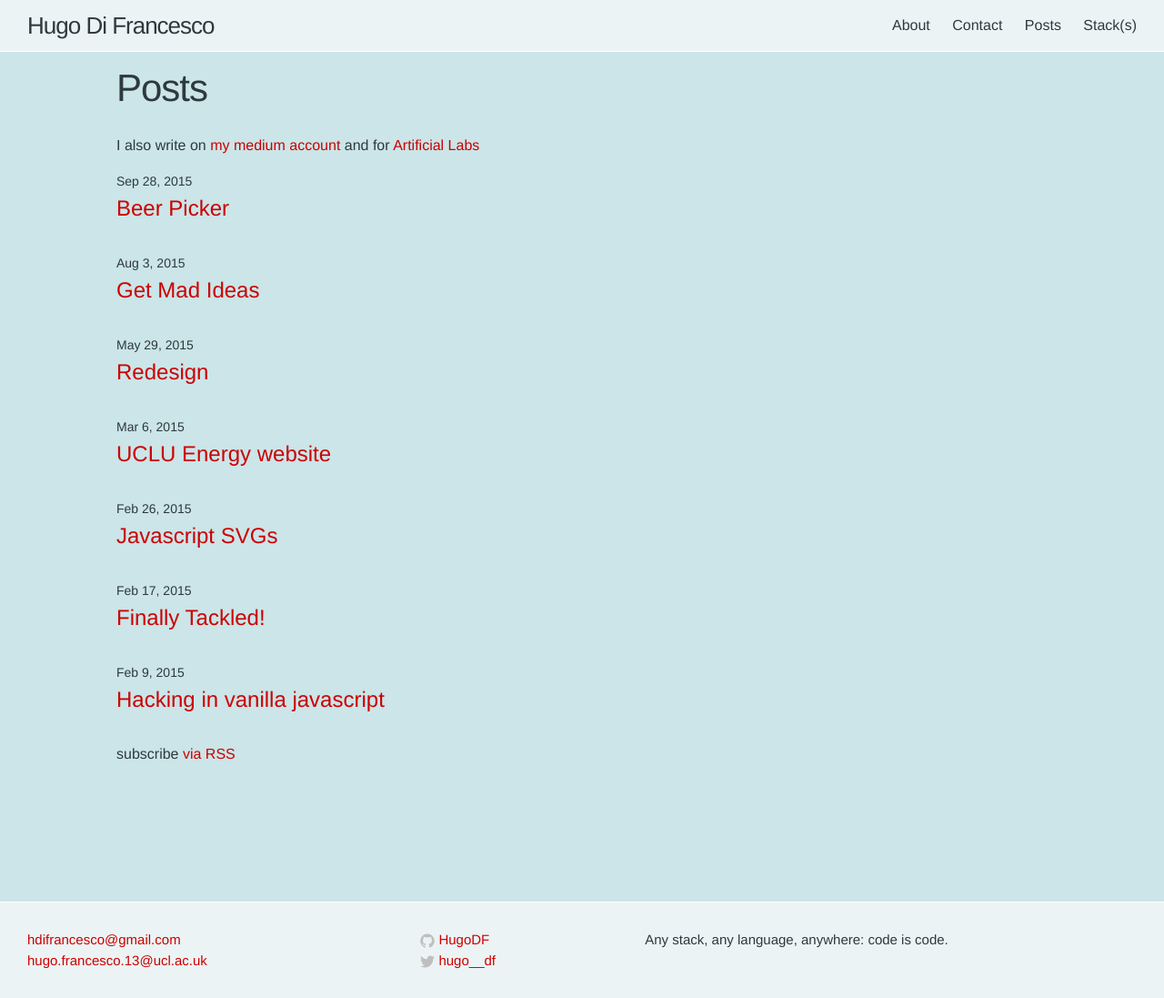
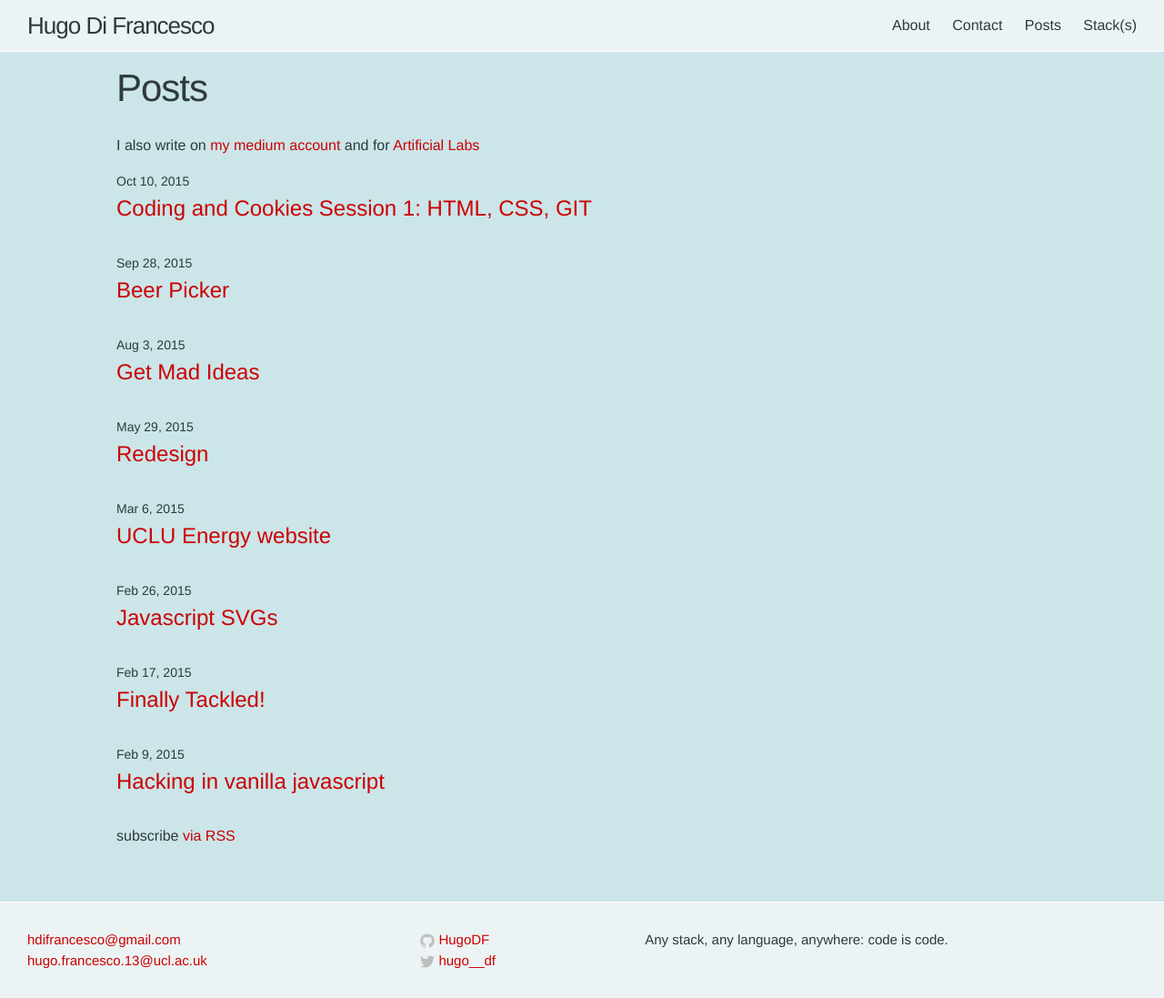
Before and after one commit to HugoDF/HugoDF.github.io, a Jekyll site: the page built from posts.md, in a window 1280 px wide and 1097 px high. Shown: the whole window at 91% size. Built offline with Jekyll 4.4.1, drawn with Linux system fonts in a browser that asks for light colours; Markdown is read by kramdown in place of the engine named in the settings; some of the changed lines change nothing that is shown.

Commit message:
add images, tweak the tutorial.md

````diff
--- a/_config.yml
+++ b/_config.yml
@@ -11,4 +11,4 @@
 github_username:  HugoDF
 
 # Build settings
-markdown: kramdown
+markdown: redcarpet
--- /dev/null
+++ b/_posts/2015-10-10-tutorial.md
@@ -0,0 +1,479 @@
+---
+layout: post
+title: "Coding and Cookies Session 1: HTML, CSS, GIT"
+date:   2015-10-10 16:25:00
+categories: tutorials
+---
+#Demo the things
+We're making the CV I'm showing off at [hugodf.github.io/codingandcookies1](http://hugodf.github.io/codingandcookies1).
+You get the whole repo at many stages at [github.com/HugoDF/codingandcookies1](https://github.com/HugoDF/codingandcookies1)
+#Get the HTML set up
+Create your HTML elements and declare the doctype (document type) like so:
+
+```html
+<!doctype html>
+<html>
+  <head>
+  </head>
+  <body>
+  </body>
+</html>
+```
+
+In your `head` tag add the following: `<meta description="have some description for your page">`
+
+Quick rundown of vocabulary `meta` is the tag (like `html`, `head`, `body`), description is an attribute (which we'll see more instances of later). When they're shown in a browser, these tags are what we call **elements**.
+
+Some elements have an opening and a closing tag while others self-close. A self-closing tag is usually one that doesn't contain anything that's meant to be displayed.
+
+Now add `<title></title>` under the meta-description tag we've just put into our code.
+
+Within the title tag, put the title of the page "CV - YOUR NAME".
+
+Our code now looks like this:
+
+```html
+<!doctype html>
+<html>
+  <head>
+    <meta description="CV of YOUR NAME">
+    <title>CV - YOUR NAME</title>
+  </head>
+  <body>
+
+  </body>
+</html>
+```
+
+Opening this up will show you a blank page, but the "title" tag means that the browser knows how to name the page (you can see "CV - YOUR NAME" on the tab in which it's open).
+
+![Shot of the title bar][image-1]
+
+Now you can inspect the source code by right-clicking on the page and clicking "inspect element". You can inspect the page and opening up the tags, you see that our code is there.
+
+![Inspector][image-2]
+
+#Get started with the header
+Now let's start by making the first section of the CV, the header section.
+
+This is the header of the CV right?
+
+Well that's the name of the tag: `header`. Inside our header, we have headings of different sizes. The heading elements are `h1`, `h2`, `h3`, `h4` and so on.
+
+Add the following code to your `cv.html` file (after the opening `body` tag).
+
+```html
+<header>
+  <h1>Hugo Di Francesco</h1>
+  <h2>Cookie Master</h2>
+</header>
+```
+
+Go to your browser and refresh the page. Ok it's not that pretty but hey, we're getting content up right?
+
+Next we're going to tackle that section on the left, the one that has your contact details, skills, languages and so on. Again we're going to use a fancy HTML5 tag called `aside`. You can now call yourself a HTML5 ninja (disclosure I have never used this tag, ever because you can replicate its behaviour with generic elements... more on that later). Your body tag should look something like this:
+
+```html
+<body>
+  <header>
+    <h1>Hugo Di Francesco</h1>
+    <h2>Cookie Master</h2>
+  </header>
+  <aside>
+    My skills are going to go here
+  </aside>
+</body>
+```
+##Sidebar content creation
+We now need to complete the first section (the sidebar) which is "contact".
+We're going to open up a `div` element (div stands for division, this is one of the generic elements I was talking about earlier). Within it we're going to put a heading, a `h3` (3 because it should be smaller and lower down the hierarchy of the page with regards to the name and current position) with "contact". So `aside` looks like this:
+
+```html
+<aside>
+  <div>
+    <h3>Contact</h3>
+  </div>
+</aside>
+```
+
+###Anchors (links)
+Within "contact" we probably want to add some details right? Like an email and a website URL. The fun bit is that when someone clicks on either of those, we can actually make them interact.
+This is done with the `a` tag, the "anchor" tag. This tag has an attribute called `href` which stands for hypertext reference which means we can point it to say a website or an email address (email is some wizardry if I'm honest). After the "contact" heading, let's add the following code:
+
+```html
+<h3>Contact</h3>
+<p><a href="http://twitter.com/hugo__df">@hugo__df</a></p>
+<p><a href="mailto:hdifrancesco@gmail.com">hdifrancesco@gmail.com</a></p>
+```
+
+Ok so this line makes sense right?
+
+```html
+<p><a href="http://twitter.com/hugo__df">@hugo__df</a></p>
+```
+
+We're pointing the hypertext reference to `http://hugodf.github.io` (which is my personal page). Note that we are putting `http://` at the start, this tells the browser we're not trying to direct to another page on our site which would have a `href` value of `/page_name`.
+
+```html
+<a href="mailto:hdifrancesco@gmail.com">hdifrancesco@gmail.com</a>
+```
+
+Our next line is more interesting. In the `href`, we're stating `mailto`, this is a cool trick that allows you to tell the browser:
+
+"Hey, you should open an email client with `hdifrancesco@gmail.com` as the recipient".
+
+Which, when you click it, is exactly what it does. You can look up more tricks like "telephone link" (which does something similar to what `mailto` does but for a phone).
+
+What do the `p` tags do?
+
+Well remove them and see. The `p` or paragraph tag tells the browser "this is a paragraph" so there's a line break after it. In HTML terms, `p` is displayed as a `block`, whereas `a`'s are displayed `inline`. Other elements that display as `block` (that we've seen) are `div`, `aside` and the `h_` (heading) family.
+
+Onto the next section of the left column. We need to add languages and expertise right? So let's add the following (pretty much just copy paste your "contact" `div` and change the content)
+
+```html
+<div>
+  <h3>Languages</h3>
+  <p>Fluent: HTML, CSS, Javascript</p>
+  <p>Conversational: Ruby, Python, Java</p>
+</div>
+<div>
+  <h3>Skills</h3>
+  <h4>Linguistic</h4>
+  <p>French, English, Spanish</p>
+  <h4>Eating-abilities</h4>
+  <p>Ben&amp;Jerry's champion of 10 Downing Street</p>
+</div>
+```
+
+Ok so we know what those `h4` and `p` and all that stand for... What about `&amp;`?
+
+Well, that's just an ampersand, HTML needs to use `&` to designate the start of some special characters (like right arrow: `$rarr;`) so they made `&` a special character :) how lovely.
+
+Alright so now we look like this:
+
+![bare HTML][image-3]
+
+##The CV
+Let's tackle the main section of the CV
+
+We know what `div`s are now so let's just get straight into it:
+- We're going to add a `div`after your previous code.
+- Inside that, add a `p` that contains your intro text/statement.
+So you've got:
+
+```html
+<div class="main-feed">
+  <p>I do some things like coding and cookies, but then again, I'm not too into it you know</p>
+</div>
+```
+
+##Class attribute
+
+What does `class="main-feed"` do?
+
+`class` is an attribute, because we're using `div` which is a generic element, we want to give that section a bit more meaning by naming it with a class (also we're going to need this to style it with CSS later). Apart from that (being used for styling and scripting), it doesn't do anything˜ functionally.
+
+We're going to add sections/entries to your CV, they look something like this:
+
+```html
+<div class="section">
+  <h3>Education</h3>
+    <div class="entry">
+      <span class="date">2012-2015</span>
+      <h4>Hello World School</h4>
+      <p>Spent way too long learning the ways of demons and men</p>
+    </div>
+    <div class="entry">
+      <span class="date">2011-2012</span>
+      <h4>Om nom nom Oratory</h4>
+      <p>I can eat cookies... A lot of them</p>
+    </div>
+</div>
+```
+
+Here, a `section`-class element is something like "experience" or "education" and an `entry` is something that describes your experience and has the date.
+
+We can add as many of these entries and sections as we want, just make sure to use a h3 and to have nice nesting. Adding a couple more we end up with something like the following:
+
+```html
+<div class="main-feed">
+  <p>I do some things like coding and cookies, but then again, I'm not too into it you know</p>
+  <div class="section">
+    <h3>Education</h3>
+    <div class="entry">
+      <span class="date">2012-2015</span>
+      <h4>Hello World School</h4>
+      <p>Spent way too long learning the ways of demons and men</p>
+    </div>
+    <div class="entry">
+      <span class="date">2011-2012</span>
+      <h4>Om nom nom Oratory</h4>
+      <p>I can eat cookies... A lot of them</p>
+    </div>
+  </div>
+  <div class="section">
+    <h3>Experience</h3>
+    <div class="entry">
+      <span class="date">April 2015</span>
+      <h4>Beer Picker, <a href="beerpicker.herokuapp.com">beerpicker.herokuapp.com</a></h4>
+      <p>Randomly picks out some beers: Sinatra, YAML, CSS</p>
+    </div>
+  </div>
+</div>
+```
+
+#Time for styling
+
+Let's create a file called `cv.css` (in the same folder as cv.html) and link to it in our `head` tag:
+
+```html
+<head>
+  <meta description="CV of YOUR NAME">
+  <title>CV - YOUR NAME</title>
+  <link rel="stylesheet" type="text/css" href="cv.css">
+</head>
+```
+
+Now in `cv.css`, enter the following:
+
+```css
+body{
+  font-family: 'Helvetica', sans-serif;
+  background-color: red;
+}
+```
+
+As you can see, we've just changed the font and turned the background red. Let's delete that rule (`background-color: red`) and the background goes back to white.
+
+##CSS declarations
+
+There are two parts to a CSS declaration:
+
+1. The selector (here `body`), it tells the browser which element the rules we define in the curly braces (`{}`) should apply to.
+
+2. The rule, which itself is two things: a property (`font-family`) following by a colon (`:`) and a value (`'Helvetica', sans-serif`)
+
+Let's clean up the whole thing.
+Add this element to `cv.html` so that you can select most of the content:
+
+```html
+<body>
+  <div class="cv-container">
+    <header>
+    <!-- all the things -->
+  </div>
+</body>
+```
+
+Enter these rules in cv.css:
+
+```css
+.cv-container{
+  max-width: 1024px;
+  margin:auto;
+}
+```
+
+What the above does is tell the browser that the width of `.cv-container` should never exceed `1024px`, `margin: auto` pushes it to the center.
+
+Why is there a `.` before `cv-container`?
+
+That's our way of telling the browser we're selecting a class. We explained selectors above and now we're applying this, `.cv-container` is a selector that selects all elements that have `class="cv-container"`. If we have selector `#menu-toggle` it would select the first element with `id = "menu-toggle"`.
+
+Now the `margin: auto` rule is actually a trick/workaround that a lot of developers use with `display: block` elements that have a width and need to be centered. The point here is that you will need to experiment _a lot_ with CSS to get good at it (ie. be able to transform a design into code as fast as me :) ).
+
+So we look a tiny bit neater since we're not sprawled across the page any more.
+
+##Big headings
+
+Let's change the size of the headings (in the `header`). Remember they were wrapped in `h1` and `h2` tags. So now let's style them:
+
+```css
+h1{
+  font-size: 80px;
+  font-weight: 100;
+  margin-bottom: 20px;
+}
+h2{
+  font-size: 60px;
+  font-weight: 100;
+}
+```
+
+Quick explanation:
+
+- `font-size` determines the height of the letters
+
+- `font-weight` determines the boldness
+
+- `margin-bottom` determines the margin at the bottom of the element
+
+Pretty straightforward right?
+
+The difficulty in CSS is remembering the rule (or set of rules) that do what you want them to. Sometimes their names are easy to remember and conceptualise  other times it's dark, quirky names.
+
+To make it look like the website we also want to center align the headings, and we're going to learn a new trick.
+We want to center both headings so we could write something like this.
+
+```css
+h1{
+  text-align: center;
+  //some other rules
+}
+h2{
+  text-align: center;
+  //some other rules
+}
+```
+
+but we can also write it like this:
+
+```css
+h1, h2{
+  text-align: center;
+}
+```
+
+This way is a bit more efficient since you're not repeating yourself, you lose a bit of clarity but as long as you remember you did this, you should be ok.
+
+Our `header` looks finished, let's move on.
+
+##The floating sidebar
+
+We've got our fancy HTML5 tag `aside`, it's supposed to be to the left... And it's supposed to not be full-width.
+
+This should fix the full-width:
+
+```css
+aside{
+  width: 20%;
+}
+```
+
+Quick reminder: block elements take up all the space given to them (they take up the whole line). So even though the `aside` doesn't take up the width of the page, because it's a block, the rest of the content is on another line.
+
+What we need to do is change that `display` property. `inline-block` is a mix between `inline` and `block`. It has a width (unlike `inline`) but it doesn't take up a whole line (unlike `block`). We have:
+
+```css
+aside{
+  width: 20%;
+  display: inline-block;
+}
+```
+
+Careful (check in your browser), that doesn't work, what we're missing is `float: left` to tell the browser to stack the `aside` as far left as possible (there are no other elements floated to the left so it goes all the way to the left).
+
+```css
+aside{
+  width: 20%;
+  display: inline-block;
+  float: left;
+}
+```
+
+## The main section
+
+We've got an issue here:
+
+![wrapping text][image-4]
+
+The text wraps, so what we want to do is something similar to what we did with the sidebar to the `.main-feed` except this time, we'll `float: right`:
+
+```css
+.main-feed{
+  width: 80%;
+  float: right;
+}
+```
+
+##10% date
+
+We can make the date be stuck to the left by using the following declarations:
+
+```css
+.date{
+  width: 10%;
+  float: left;
+}
+```
+
+##Specific paragraphs
+
+To make the rest of the entry look nice we want to bump the `p`s to the right a little bit, this can be achieved like so:
+
+```css
+.entry p{
+  margin-left: 10%;
+}
+```
+
+We've already seen the `margin-left` property, what we haven't yet seen is the `.entry p` selector. Just like using the `,` (comma) allows us to declare rules for multiple selectors, adding one after the other allows us to increase the specificity of the selector. This selector says `select 'p's that are within an element of class 'entry'`. This is quite useful when overriding rules in particular contexts.
+
+Another thing we could do is something like this:
+
+```css
+.entry.some-other-class{
+  //some rules
+}
+```
+
+This would select elements that have **both** the `entry` and `some-other-class` classes.
+
+This means: _DON'T FORGET YOUR SPACES_  since `.a.b` is different to `.a .b` :) .
+
+## Anchor-style
+
+These links look terrible:
+
+![ugly default links][image-5]
+
+Let's get rid of the terrible colour, the underline and get them some nice effects on hover, we want them to stand out from the text but not be _that_ ugly.
+
+Here's the CSS:
+
+```css
+a{
+  text-decoration: none;
+  color: #666; //this is dark grey
+}
+a:hover, a:focus, a:active{
+  color: #000; //this is black
+}
+```
+
+Now they look nicer :) and they give you feedback when you hover over them.
+
+![Nice looking links][image-6]
+
+Let's explain this though: `a:hover, a:focus, a:active`
+
+`:hello` selectors are what we call pseudo-selectors, they allow you to select an element only under certain conditions. Here it's selected when the link (anchor) is hovered, focused, and  active (these are quite rare but are triggered sometimes on phones before the next page loads or the click registers). There are others though like `:first-child`, `:after` (there are extensive lists on places like google).
+
+##Format those headings aside
+
+We want the headings in the aside to be a bit nicer don't we?
+
+Let's right-align the whole thing and make the `h4` sub-headings italic for good measure.
+
+```css
+aside{
+  width: 20%;
+  display: inline-block;
+  float: left;//these are the old rules, just find where the aside selector is in your CSS file
+  text-align: right;
+}
+aside h4{
+  font-style: italic;
+}
+```
+
+Now we're looking good :)
+
+The easiest way to put this online is to use GitHub Pages, they've got really nice documentation so just follow the guides :)
+
+[image-1]: http://hugodf.github.io/img/tutorials/screen-1.jpg
+[image-2]: http://hugodf.github.io/img/tutorials/screen-2.jpg
+[image-3]: http://hugodf.github.io/img/tutorials/screen-3.jpg
+[image-4]: http://hugodf.github.io/img/tutorials/screen-4.jpg
+[image-5]: http://hugodf.github.io/img/tutorials/screen-5.jpg
+[image-6]: http://hugodf.github.io/img/tutorials/screen-6.jpg
````
Also changed, not shown: img/tutorials/screen-1.jpg (added), img/tutorials/screen-1.png (added), img/tutorials/screen-2.jpg (added), img/tutorials/screen-2.png (added), img/tutorials/screen-3.jpg (added), img/tutorials/screen-3.png (added), img/tutorials/screen-4.jpg (added), img/tutorials/screen-4.png (added), img/tutorials/screen-5.jpg (added), img/tutorials/screen-5.png (added), img/tutorials/screen-6.jpg (added), img/tutorials/screen-6.png (added).
